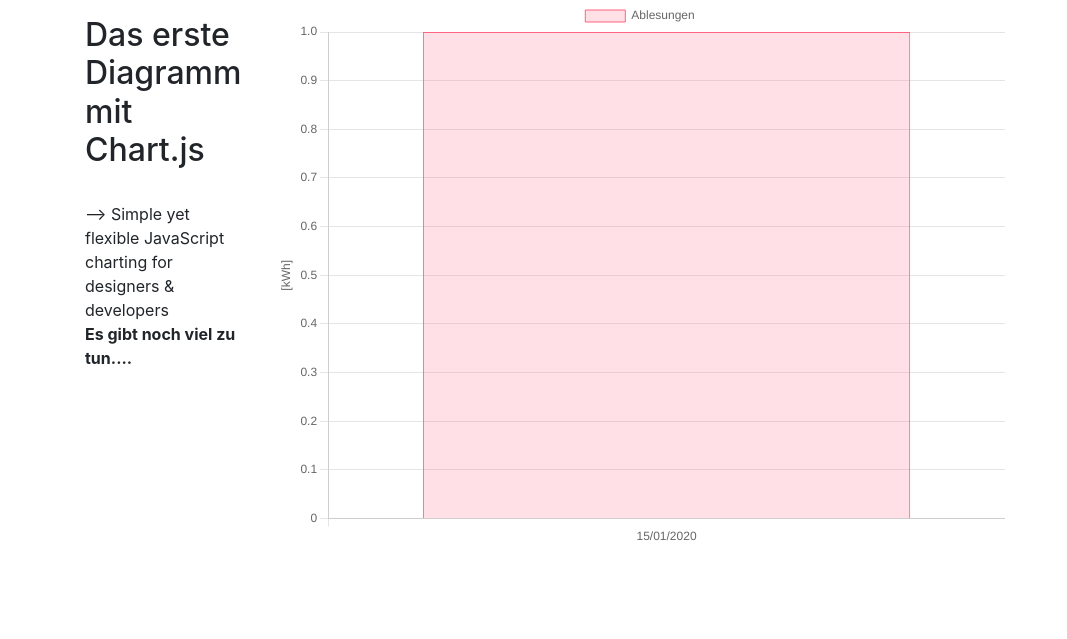
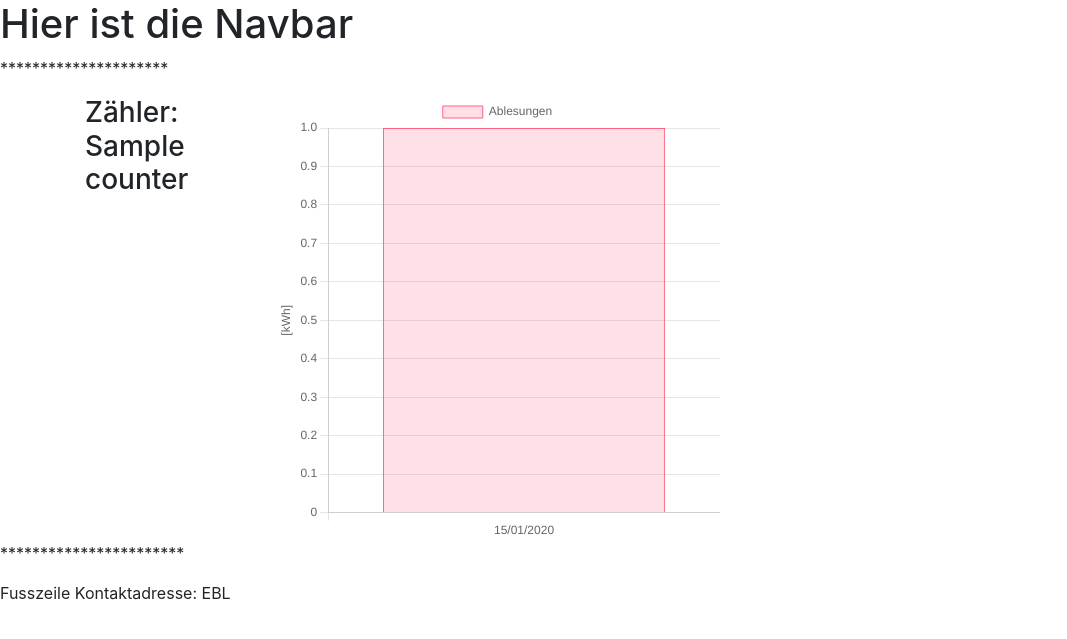
Before and after one commit to helloourson/EMT-Project, a Django app: page /diagramm/ in a window 1280 px wide. Shown: the top 639 px of the page, without its empty margins (0-1067 px from the left). Run offline with Django 3.2, Linux system fonts and the light colour scheme; tables that the repository leaves empty hold one stand-in row (values such as "Sample post"); some libraries are stand-ins or nearby versions.

Commit message:
Zweiter Teil

```diff
--- a/emt-project/emt/urls.py
+++ b/emt-project/emt/urls.py
@@ -14,12 +14,11 @@ Including another URLconf
     2. Add a URL to urlpatterns:  path('blog/', include('blog.urls'))
 """
 from django.contrib import admin
-from django.urls import path
+from django.urls import path, include
 
-#from emt import views #views.py aus der Datei zaehler importieren
 from emtapp import views
 
 urlpatterns = [
     path('admin/', admin.site.urls),
-    path('diagramm/', views.diagramm, name="diagramm"),
+    path('', include('emtapp.urls')),
 ]
--- a/emt-project/emtapp/models.py
+++ b/emt-project/emtapp/models.py
@@ -68,15 +68,17 @@ class Readout(models.Model):
     readout_date = models.DateField('Ablesedatum') #Ablesedatum
     register_1 = models.IntegerField('Zählerstand Register Nr.1 [m3]') #Eingabewert beim Form einschränken
     register_2 = models.IntegerField('Zählerstand Register Nr.2 [m3]')
-    comment = models.TextField('Kommentar [-]', max_length= 200, blank= True)
-    energy_1 = models.IntegerField('Energieverbrauch Register Nr.1 [kWh]', null= True, blank=True)
-    energy_2 = models.IntegerField('Energieverbrauch Register Nr.2 [kWh]', null= True, blank=True)
+    comment = models.TextField('Kommentar [-]', max_length= 200)
+    energy_1 = models.IntegerField('Energieverbrauch Register Nr.1 [kWh]')
+    energy_2 = models.IntegerField('Energieverbrauch Register Nr.2 [kWh]')
 
     def __str__(self):
         return f'{self.counter}' #Zahl in ein Zeichen String umwandeln, ansonsten ergibt sich ein Fehler
 
     #Funktion um Zählerstand in Energie, vor Save, umzurechnen
     def save(self, *args, **kwargs):
+        energy_1 = models.IntegerField('Energieverbrauch Register Nr.1 [kWh]')
+        energy_2 = models.IntegerField('Energieverbrauch Register Nr.2 [kWh]')
         #Zählerwert in Energie umrechnen
         #Der Energieträger muss berücksichtigt werden für Umrechnung Stom 1:1, Heizöl 10.5 kWh/dm3
         #Zählerstand Heizöl Pneumatisch dm3/%, Mechanisch dm3/cm, Digital dm3
--- a/emt-project/emtapp/templates/emtapp/diagramm.html
+++ b/emt-project/emtapp/templates/emtapp/diagramm.html
@@ -1,8 +1,9 @@
-<!DOCTYPE html>
-<html lang="en">
-  <head>
-  	<meta charset="UTF-8">
-  	<title>Diagramm</title>
+<!-- Parent Template erweitern -->
+{% extends 'emtapp/base.html' %}
+
+<!-- Teil wird in content eingefügt -->
+{% block content %}
+
   	<!-- <link rel="stylesheet" href="template.css" />
   	<script src="template.js"></script> -->
 
@@ -80,11 +81,10 @@
     <div class="container">
       <div class="row">
         <div class="col-sm-2">
-          <p><h2>Das erste Diagramm mit Chart.js</h2> <br>--> Simple yet flexible JavaScript charting for designers & developers</br>
-            <b>Es gibt noch viel zu tun....</b>
+          <h3> Zähler: {{ values.0 }}</h3>
         </div>
-        <div class="col-sm-8">
-          <canvas id="myChart" width="400" height="300" ></canvas>
+        <div class="col-sm-5">
+          <canvas id="myChart" width="200" height="200" ></canvas>
         </div>
       </div>
       </div>
@@ -94,6 +94,7 @@
 
     <!-- <div>
       <canvas id="myChart" width="200" height="100" ></canvas>
-    </div> -->
-  </body>
-</html>
+    </div>
+  </body> -->
+
+{% endblock %}
--- a/emt-project/emtapp/views.py
+++ b/emt-project/emtapp/views.py
@@ -2,6 +2,10 @@ from django.shortcuts import render
 from .models import Readout
 
 # Create your views here.
+def home(request):
+    return render(request, 'emtapp/home.html')
+
+
 #View für diagramm/ erstellen
 def diagramm(request):
     # ablesewerte = Zaehler.objects.all() #Alle Ojects werden ausgelesen
@@ -9,4 +13,9 @@ def diagramm(request):
     # ablesewerte = Zaehler.objects.order_by('-zaehlerstand').all()[0:6] #Nur die ersten 4 Objects (Ablesungen) auslesenlle Ojects sortieren werden ausgelesen
     values = Readout.objects.filter(counter_id=1).order_by('readout_date') # Nur die Ablesewerte EerdgaszählerEG counter_id 1 anzeigen
     # Die Bezeichung des Zählers auslesen
-    return render(request, "emtapp/diagramm.html", {"values": values })
+    return render(request, 'emtapp/diagramm.html', {'values': values })
+
+#Ablesewert aulisten
+def readout(request):
+    values = Readout.objects.filter(counter_id=1).order_by('readout_date') # Nur die Ablesewerte EerdgaszählerEG counter_id 1 anzeigen
+    return render(request, 'emtapp/readout.html', {'values': values})
```
